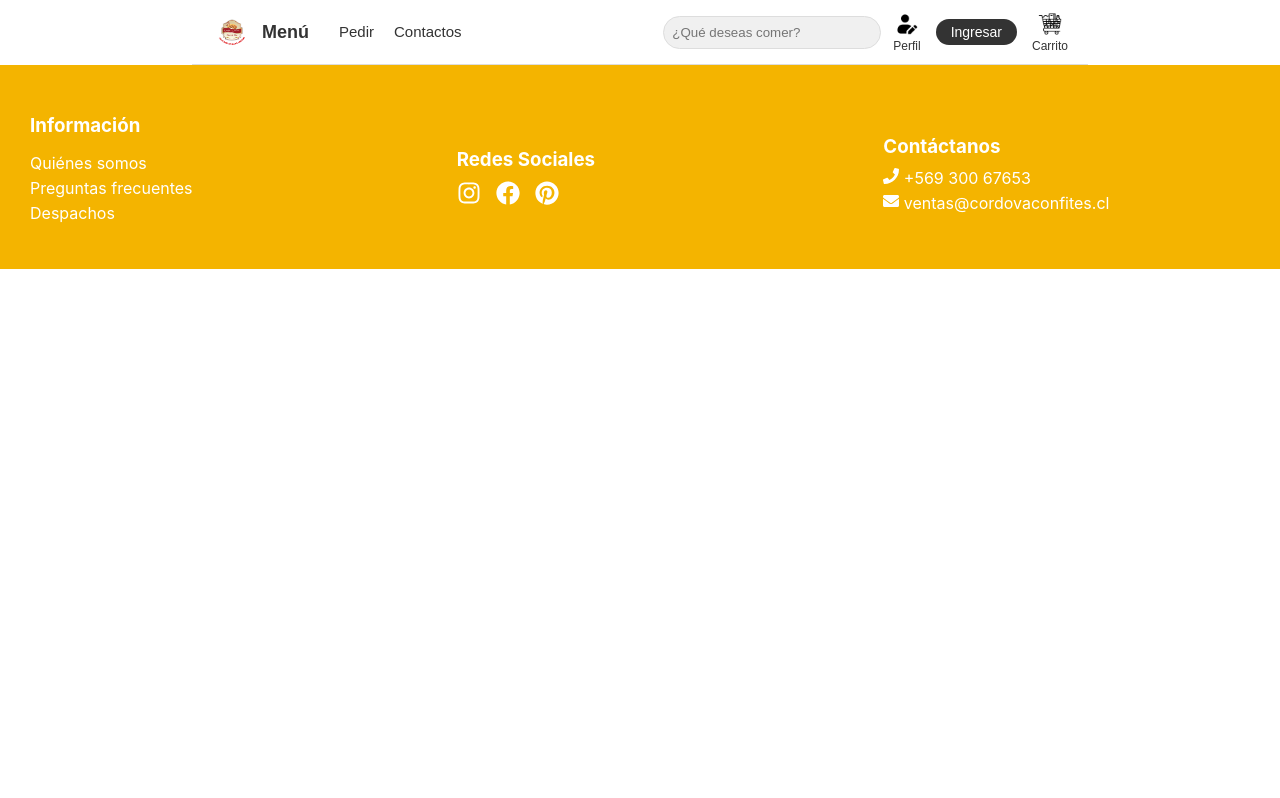
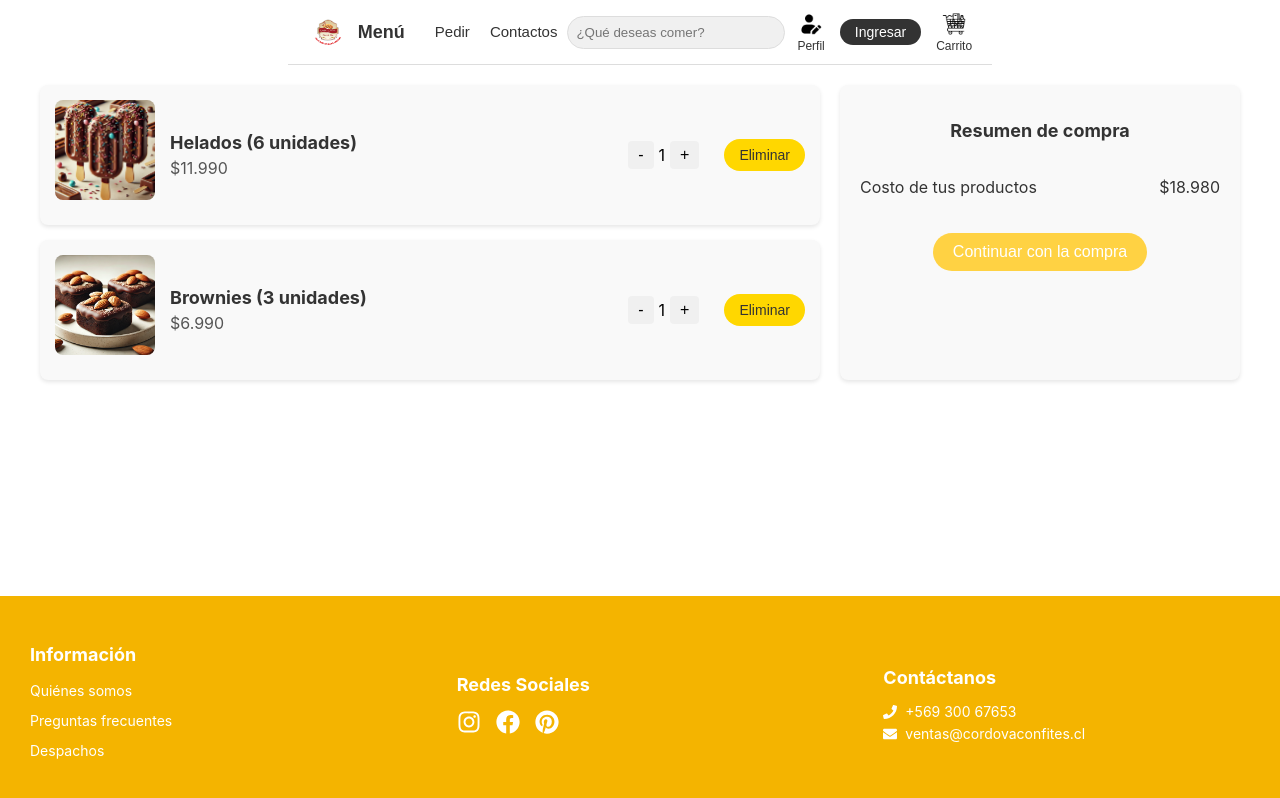
Before and after one commit to diegovaldes23/Pingeso, a React (Create React App) app in the folder Proyecto/frontend/: page /cart in a window 1280 px wide. Shown: the top 798 px of the page. Built offline with nearby package versions, Linux system fonts and the light colour scheme.

Commit message:
arreglado el footer,carrito y header

```diff
--- a/Proyecto/frontend/src/App.css
+++ b/Proyecto/frontend/src/App.css
@@ -12,10 +12,17 @@ html, body {
 }
 
 .App {
+  display: flex;
+  flex-direction: column;
   flex: 1;
 }
 
-/* El footer queda fijo al final de la página */
+/* Contenedor de contenido principal para que el footer se mantenga al fondo */
+.content {
+  flex: 1;
+}
+
+/* Estilos del footer */
 .footer {
   background-color: #F4B400;
   color: white;
@@ -24,31 +31,17 @@ html, body {
   justify-content: space-between;
   align-items: center;
   flex-wrap: wrap;
-  position: relative;
-  bottom: 0;
   width: 100%;
 }
 
-/* Media Queries para pantallas pequeñas */
+/* Estilos para pantallas pequeñas */
 @media (max-width: 768px) {
-  .product-card {
-    width: 180px; /* Reduce el tamaño de las tarjetas en pantallas pequeñas */
-  }
-
-  .slider {
-    width: 100%; /* El slider ocupará el 100% del ancho en móviles */
-  }
-
   .footer {
-    flex-direction: column; /* Asegura que los elementos del footer se apilen verticalmente en pantallas pequeñas */
+    flex-direction: column;
     text-align: center;
   }
 
   .footer-section {
     margin-bottom: 10px;
   }
-  .login-form {
-    padding: 20px;
-    width: 100%;
-  }
 }
--- a/Proyecto/frontend/src/App.js
+++ b/Proyecto/frontend/src/App.js
@@ -10,6 +10,7 @@ import RegisterPage from './pages/RegisterPage';
 import AddProductPage from './pages/AddProductPage';
 import OrderPage from './pages/OrderPage';
 import ContactPage from './pages/ContactPage';
+import CartPage from './pages/CartPage'; // Importa la página del carrito
 import './App.css';
 
 function App() {
@@ -17,6 +18,7 @@ function App() {
     <Router>
       <div className="App">
         <Header />
+        <div className="content">
           <Routes>
             <Route path="/" element={
               <>
@@ -29,7 +31,9 @@ function App() {
             <Route path="/add-product" element={<AddProductPage />} /> {/* Nueva ruta para agregar producto */}
             <Route path="/order" element={<OrderPage />} /> {/* Ruta para la página de pedidos */}
             <Route path="/contact" element={<ContactPage />} /> {/* Ruta para la página de contacto */}
+            <Route path="/cart" element={<CartPage />} /> {/* Ruta para la página del carrito */}
           </Routes>
+        </div>
         <Footer />
       </div>
     </Router>
--- a/Proyecto/frontend/src/components/Footer.css
+++ b/Proyecto/frontend/src/components/Footer.css
@@ -1,48 +1,70 @@
 .footer {
   background-color: #F4B400;
   color: white;
-  padding: 20px;
+  padding: 40px 20px;
   display: flex;
-  justify-content: space-between;
-  align-items: center;
+  justify-content: space-around;
+  align-items: flex-start;
   flex-wrap: wrap;
 }
 
 .footer-section {
   flex: 1;
-  min-width: 150px;
+  min-width: 200px;
   margin: 10px;
 }
 
 .footer-section h3 {
-  margin-bottom: 10px;
+  margin-bottom: 15px;
+  font-size: 18px;
   color: white;
 }
 
 .footer-section ul {
   list-style: none;
   padding: 0;
+  margin: 0;
 }
 
 .footer-section ul li {
-  margin-bottom: 5px;
+  margin-bottom: 10px;
+}
+
+.footer-section ul li a {
+  color: white;
+  text-decoration: none;
+  font-size: 14px;
+  transition: color 0.3s;
+}
+
+.footer-section ul li a:hover {
+  color: #333;
 }
 
 .social-icons {
   display: flex;
   gap: 15px;
+  margin-top: 10px;
 }
 
-.social-icons svg {
+.social-icons a {
+  color: white;
   font-size: 24px;
-  color: white;
+  transition: color 0.3s;
+}
+
+.social-icons a:hover {
+  color: #333;
 }
 
 .footer p {
   margin: 5px 0;
+  font-size: 14px;
 }
 
-.footer-section p, .footer-section a {
-  color: white;
-  text-decoration: none;
+.footer-section p {
+  display: flex;
+  align-items: center;
+  gap: 8px;
+  font-size: 14px;
 }
--- a/Proyecto/frontend/src/components/Footer.js
+++ b/Proyecto/frontend/src/components/Footer.js
@@ -8,17 +8,23 @@ function Footer() {
       <div className="footer-section">
         <h3>Información</h3>
         <ul>
-          <li>Quiénes somos</li>
-          <li>Preguntas frecuentes</li>
-          <li>Despachos</li>
+          <li><a href="/about">Quiénes somos</a></li>
+          <li><a href="/faq">Preguntas frecuentes</a></li>
+          <li><a href="/shipping">Despachos</a></li>
         </ul>
       </div>
       <div className="footer-section">
         <h3>Redes Sociales</h3>
         <div className="social-icons">
-          <FaInstagram />
-          <FaFacebook />
-          <FaPinterest />
+          <a href="https://instagram.com" aria-label="Instagram" target="_blank" rel="noopener noreferrer">
+            <FaInstagram />
+          </a>
+          <a href="https://facebook.com" aria-label="Facebook" target="_blank" rel="noopener noreferrer">
+            <FaFacebook />
+          </a>
+          <a href="https://pinterest.com" aria-label="Pinterest" target="_blank" rel="noopener noreferrer">
+            <FaPinterest />
+          </a>
         </div>
       </div>
       <div className="footer-section">
--- /dev/null
+++ b/Proyecto/frontend/src/pages/CartPage.css
@@ -0,0 +1,109 @@
+/* src/pages/CartPage.css */
+
+.cart-page {
+    display: flex;
+    justify-content: space-between;
+    padding: 20px;
+    max-width: 1200px;
+    margin: 0 auto;
+  }
+
+  .cart-items {
+    width: 65%;
+    display: flex;
+    flex-direction: column;
+    gap: 15px;
+  }
+
+  .cart-item {
+    display: flex;
+    align-items: center;
+    padding: 15px;
+    background-color: #f9f9f9;
+    border-radius: 8px;
+    box-shadow: 0 2px 4px rgba(0, 0, 0, 0.1);
+  }
+
+  .product-image {
+    width: 100px;
+    height: 100px;
+    border-radius: 8px;
+    object-fit: cover;
+    margin-right: 15px;
+  }
+
+  .product-details h3 {
+    margin: 0;
+    font-size: 18px;
+    color: #333;
+  }
+
+  .product-details p {
+    font-size: 16px;
+    color: #555;
+    margin: 5px 0 0 0;
+  }
+
+  .quantity-control {
+    display: flex;
+    align-items: center;
+    margin-left: auto;
+    margin-right: 20px;
+  }
+
+  .quantity-btn {
+    background-color: #f0f0f0;
+    border: none;
+    padding: 5px 10px;
+    cursor: pointer;
+    font-size: 16px;
+    border-radius: 4px;
+    margin: 0 5px;
+  }
+
+  .remove-btn {
+    background-color: #ffd700;
+    border: none;
+    padding: 8px 15px;
+    border-radius: 20px;
+    cursor: pointer;
+    font-size: 14px;
+    color: #333;
+  }
+
+  .cart-summary {
+    width: 30%;
+    background-color: #f9f9f9;
+    padding: 20px;
+    border-radius: 8px;
+    box-shadow: 0 2px 4px rgba(0, 0, 0, 0.1);
+    text-align: center;
+  }
+
+  .cart-summary h2 {
+    color: #333;
+    font-size: 18px;
+    margin-bottom: 20px;
+  }
+
+  .summary-details {
+    display: flex;
+    justify-content: space-between;
+    margin-bottom: 20px;
+    font-size: 16px;
+    color: #333;
+  }
+
+  .checkout-btn {
+    background-color: #ffd240fb;
+    color: #fff;
+    border: none;
+    padding: 10px 20px;
+    border-radius: 20px;
+    cursor: pointer;
+    font-size: 16px;
+  }
+
+  .checkout-btn:hover {
+    background-color: #00aaff;
+  }
--- /dev/null
+++ b/Proyecto/frontend/src/pages/CartPage.js
@@ -0,0 +1,50 @@
+// src/pages/CartPage.js
+import React from 'react';
+import './CartPage.css';
+
+function CartPage() {
+  return (
+    <div className="cart-page">
+      <div className="cart-items">
+        <div className="cart-item">
+          <img src="/images/helado.png" alt="Helados" className="product-image" />
+          <div className="product-details">
+            <h3>Helados (6 unidades)</h3>
+            <p>$11.990</p>
+          </div>
+          <div className="quantity-control">
+            <button className="quantity-btn">-</button>
+            <span>1</span>
+            <button className="quantity-btn">+</button>
+          </div>
+          <button className="remove-btn">Eliminar</button>
+        </div>
+        <div className="cart-item">
+          <img src="/images/brownies.png" alt="Brownies" className="product-image" />
+          <div className="product-details">
+            <h3>Brownies (3 unidades)</h3>
+            <p>$6.990</p>
+          </div>
+          <div className="quantity-control">
+            <button className="quantity-btn">-</button>
+            <span>1</span>
+            <button className="quantity-btn">+</button>
+          </div>
+          <button className="remove-btn">Eliminar</button>
+        </div>
+        {/* Agrega más productos si es necesario */}
+      </div>
+
+      <div className="cart-summary">
+        <h2>Resumen de compra</h2>
+        <div className="summary-details">
+          <p>Costo de tus productos</p>
+          <p>$18.980</p>
+        </div>
+        <button className="checkout-btn">Continuar con la compra</button>
+      </div>
+    </div>
+  );
+}
+
+export default CartPage;
--- a/Proyecto/frontend/src/pages/OrderPage.css
+++ b/Proyecto/frontend/src/pages/OrderPage.css
@@ -1,77 +1,110 @@
-/* src/pages/OrderPage.css */
-
 .order-page {
   padding: 20px;
-    text-align: center;
+  font-family: Arial, sans-serif;
 }
 
 .category-bar {
   display: flex;
   justify-content: center;
-    background-color: #f8f9fa; /* Cambia este color al que desees */
-    padding: 10px 0;
+  background-color: #fff;
+  padding: 15px 0;
   border-bottom: 2px solid #ddd;
+  margin-bottom: 20px;
 }
 
 .category-link {
-    color: #333; /* Color por defecto del enlace */
+  color: #333;
   text-decoration: none;
-    padding: 10px 15px;
-    font-size: 14px;
+  padding: 10px 20px; /* Aumenta el padding para espaciar las categorías */
+  font-size: 16px; /* Aumenta el tamaño de la fuente */
   font-weight: bold;
   text-transform: uppercase;
+  margin: 0 10px; /* Espacio entre categorías */
 }
 
-  .category-link:hover {
-    color: #ffa600dc; /* Cambia este color al que desees para el hover */
+.category-link:hover,
+.category-link.active {
+  color: #e4002b; /* Color rojo para la categoría activa */
+  border-bottom: 2px solid #e4002b;
 }
 
-  .category-link.active {
-    color: #ffa600dc; /* Cambia este color para la categoría activa */
-    border-bottom: 2px solid #ffa600dc; /* Cambia el color del borde inferior de la categoría activa */
+.product-section {
+  margin-bottom: 30px;
+  text-align: center; /* Centra el contenido de cada sección */
 }
 
-  .order-page h1 {
+.product-section h2 {
+  font-size: 24px;
   color: #333;
-    margin-top: 20px;
-  }
-
-  .order-page p {
-    color: #666;
-    margin-bottom: 20px;
+  margin-bottom: 15px;
 }
 
 .product-list {
   display: flex;
-    justify-content: center;
   gap: 20px;
   flex-wrap: wrap;
+  justify-content: center; /* Centra los productos en cada sección */
 }
 
 .product-item {
   width: 200px;
+  border-radius: 8px;
+  background-color: #fff;
   padding: 15px;
   border: 1px solid #ddd;
-    border-radius: 8px;
-    box-shadow: 0 2px 5px rgba(0, 0, 0, 0.1);
+  box-shadow: 0px 2px 5px rgba(0, 0, 0, 0.1);
   text-align: center;
+  position: relative;
 }
 
 .product-image {
   width: 100%;
   height: auto;
+  border-radius: 4px;
   margin-bottom: 10px;
 }
 
+.product-item h3 {
+  font-size: 18px;
+  color: #333;
+  margin: 10px 0;
+}
+
+.product-item p {
+  font-size: 14px;
+  color: #666;
+}
+
+.price {
+  font-size: 16px;
+  color: #333;
+  font-weight: bold;
+  margin: 10px 0;
+}
+
 .add-to-cart {
-    background-color: #333;
+  background-color: #e4002b; /* Color rojo para el botón */
   color: #fff;
   border: none;
-    padding: 10px 15px;
-    border-radius: 20px;
+  padding: 8px 12px;
+  border-radius: 50%;
+  font-size: 16px;
   cursor: pointer;
+  position: absolute;
+  bottom: 15px;
+  right: 15px;
+  width: 30px;
+  height: 30px;
+  display: flex;
+  align-items: center;
+  justify-content: center;
 }
 
 .add-to-cart:hover {
-    background-color: #ffa600dc;
+  background-color: #c40025;
 }
+
+/* Efecto de desplazamiento suave */
+html {
+  scroll-behavior: smooth;
+}
```
Also changed, not shown: Proyecto/frontend/src/pages/OrderPage.js (+106 -15 lines). Lines whose indentation alone changed are shown as unchanged.
